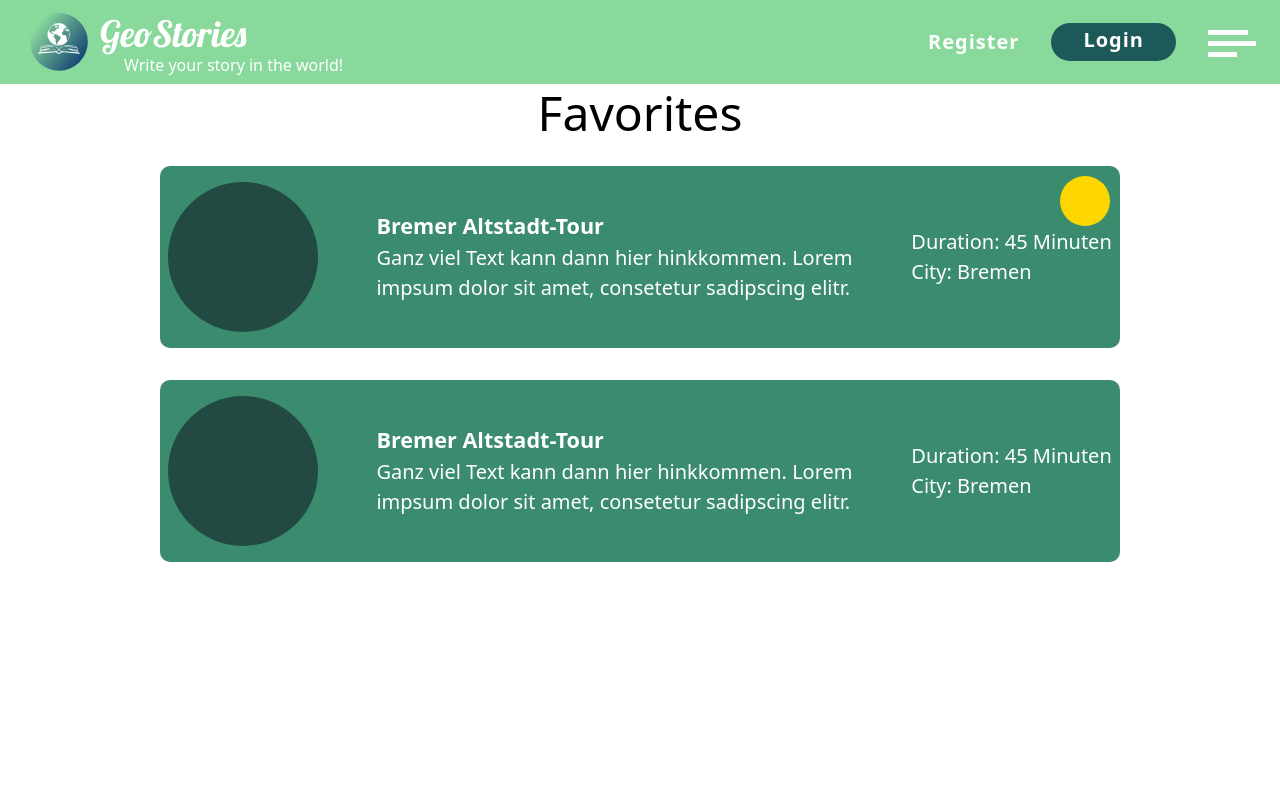
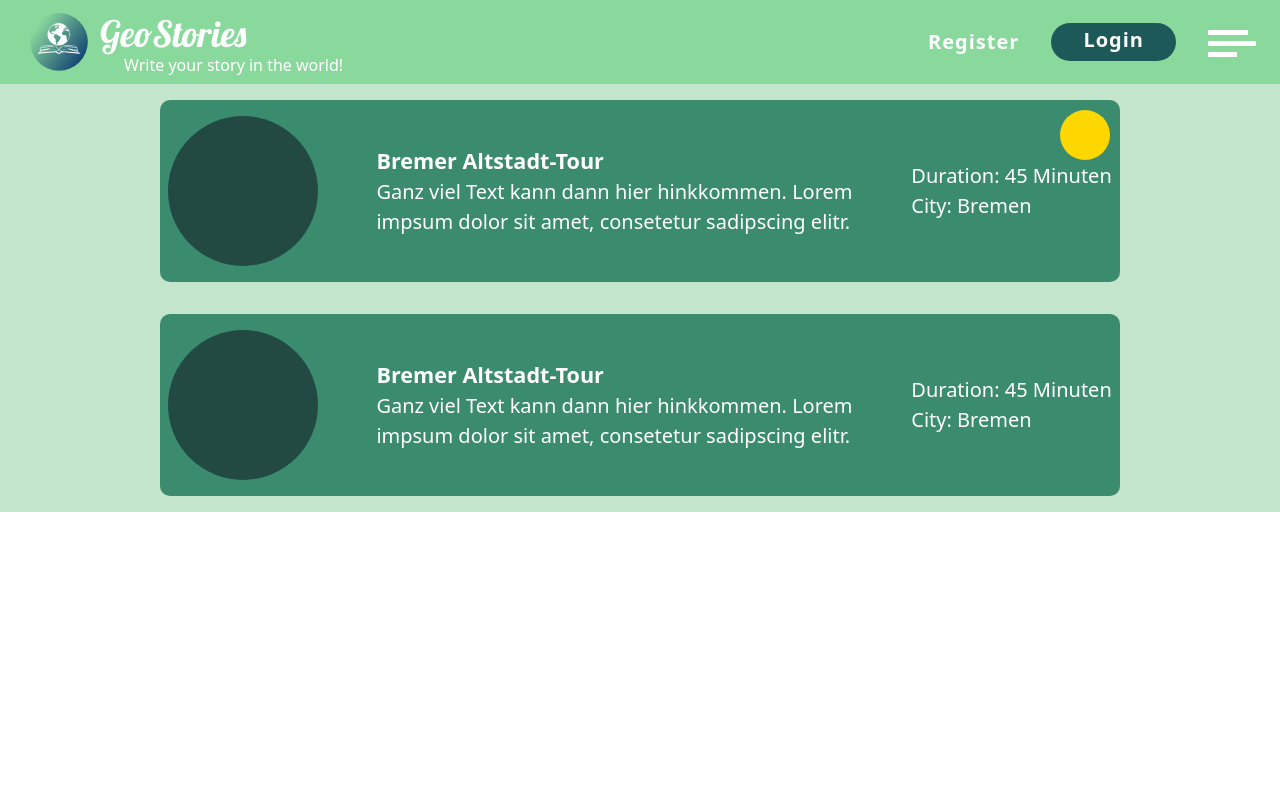
Before and after one commit to GeoStories2023/website, a React (Vite) app: page /favorites in a window 1280 px wide. Shown: the top 800 px of the page. Built offline with nearby package versions, Linux system fonts and the light colour scheme; no server answers.

Commit message:
Add tour history page

```diff
--- a/src/Router.tsx
+++ b/src/Router.tsx
@@ -13,6 +13,7 @@ import Favorites from "@/components/favorites/Favorites";
 import Premium from "./components/premium/Premium";
 import About from "./components/about/About";
 import Features from "./components/features/Features";
+import Tourhistory from "./components/tourhistory/Tourhistory";
 import TravelDiary from "./components/traveldiary/TravelDiary";
 import Imprint from "@/components/imprint/Imprint";
 import PremiumAdvertisement from "@/components/premium-advertisement/PremiumAdvertisement";
@@ -96,6 +97,10 @@ function Router() {
           element: <Features />,
         },
         {
+          path: "tourhistory",
+          element: <Tourhistory />,
+        },
+        {
           path: "traveldiary",
           element: <TravelDiary />,
         },
--- a/src/components/TourLayout.tsx
+++ b/src/components/TourLayout.tsx
@@ -6,21 +6,23 @@ function TourLayout({
   title,
   tours,
   header,
+  image,
 }: {
   title: string;
   tours: any;
   header?: any;
+  image?: any;
 }) {
   return (
     <div className="tour-layout-container">
       <div className="tour-layout-header">
-        {header ? header : null}
-        <h1>{title}</h1>
+        {image ? <img src={image} alt="" /> : ""}
+        <h1 style={{ color: "white" }}>{title}</h1>
       </div>
       <div className="tour-list">
-        {tours.map((tour: any) => {
+        {tours.length > 0 ? tours.map((tour: any) => {
           return <TourItem key={tour.id} tour={tour} />;
-        })}
+        }) : <h1>No tours found</h1>}
       </div>
     </div>
   );
--- /dev/null
+++ b/src/components/tourhistory/Tourhistory.tsx
@@ -0,0 +1,28 @@
+import React, { useEffect, useState } from 'react'
+import "@/style/Tourhistory.scss"
+import TourLayout from '../TourLayout'
+import tourhistoryImg from "@/assets/tourhistory.jpg"
+import { FetchApi } from '@/FetchApi'
+
+function Tourhistory() {
+
+  const [tours, setTours] = useState([])
+  const accessToken = localStorage.getItem('accessToken') ?? ""
+
+  useEffect(() => {
+    console.log("TourHistory")
+    FetchApi.get('/tours/started', accessToken).then((res) => {
+      console.log("TourHistory", res)
+      if (res) {
+        setTours(res)
+      }
+    })
+  }, [])
+  return (
+    <div className="tourhistory-container">
+      <TourLayout title="Tour History" image={tourhistoryImg} tours={tours} />
+    </div>
+  )
+}
+
+export default Tourhistory
--- a/src/style/TourLayout.scss
+++ b/src/style/TourLayout.scss
@@ -1,5 +1,28 @@
 .tour-layout-container {
+  display: flex;
+  flex-direction: column;
   .tour-layout-header {
     color: black;
+    position: relative;
+    img{
+    }
+    h1{
+      position: absolute;
+      text-align: center;
+      top: 2rem;
+      width: 100%;
+      font-weight: bold;
+    }
+  }
+  .tour-list{
+    display: flex;
+    flex-direction: column;
+    justify-content: flex-start;
+    height: 100%;
+    background-color: #c2e5cb;
+    h1{
+      font-weight: bold;
+      color: #224a43;
+    }
   }
 }
--- /dev/null
+++ b/src/style/Tourhistory.scss
@@ -0,0 +1,4 @@
+.tourhistory-container{
+  display: flex;
+  height: 100vh;
+}
```
Also changed, not shown: src/FetchApi/FetchApi.ts (deleted, +0 -14 lines), src/assets/tourhistory.jpg (added).
